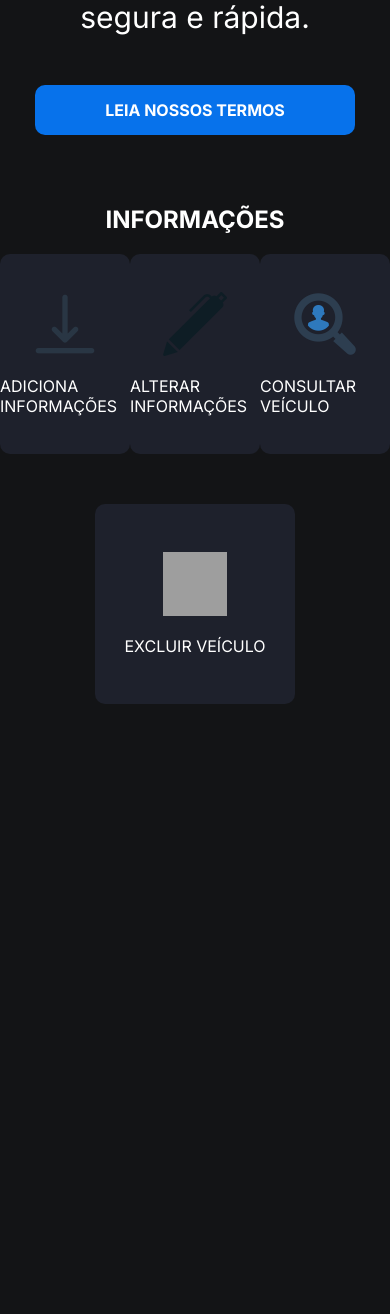
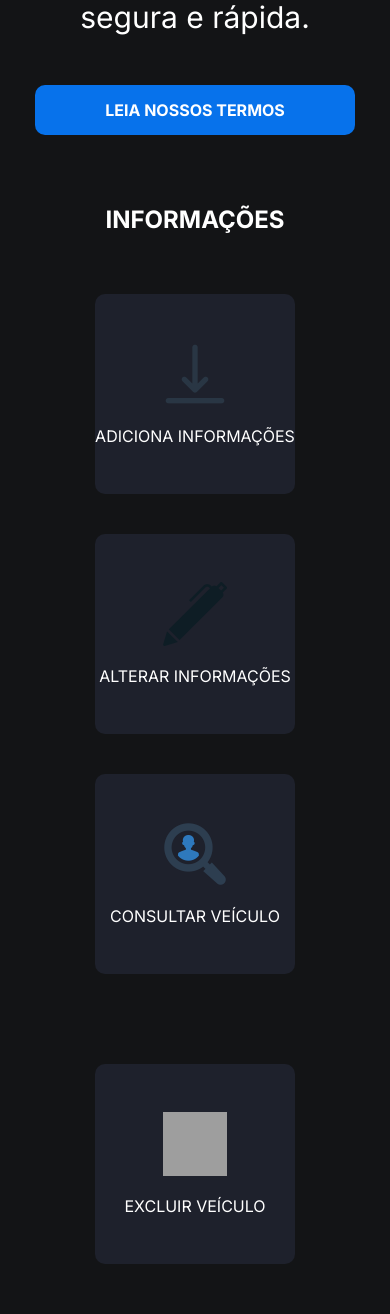
Before and after one commit to LucasGabriel18/Projetinho, a PHP site: page /GitHub/php/home.php in a window 390 px wide. Shown: the part 740-2054 px from the top of the page. Before the commit the page ends 1444 px from the top, so only its background shows below. Run offline with PHP 8.4, Linux system fonts and the light colour scheme; grey boxes are pictures that could not be loaded.

Commit message:
responsividade dos card
responsividade dos card

```diff
--- a/projeto/css/home.css
+++ b/projeto/css/home.css
@@ -139,4 +139,13 @@
     .button {
         margin-top: 20px;
     }
+
+    .cards {
+        display: flex;
+        flex-direction: column;
+    }
+
+    .card {
+        margin-top: 40px;
+    }
 }
```
